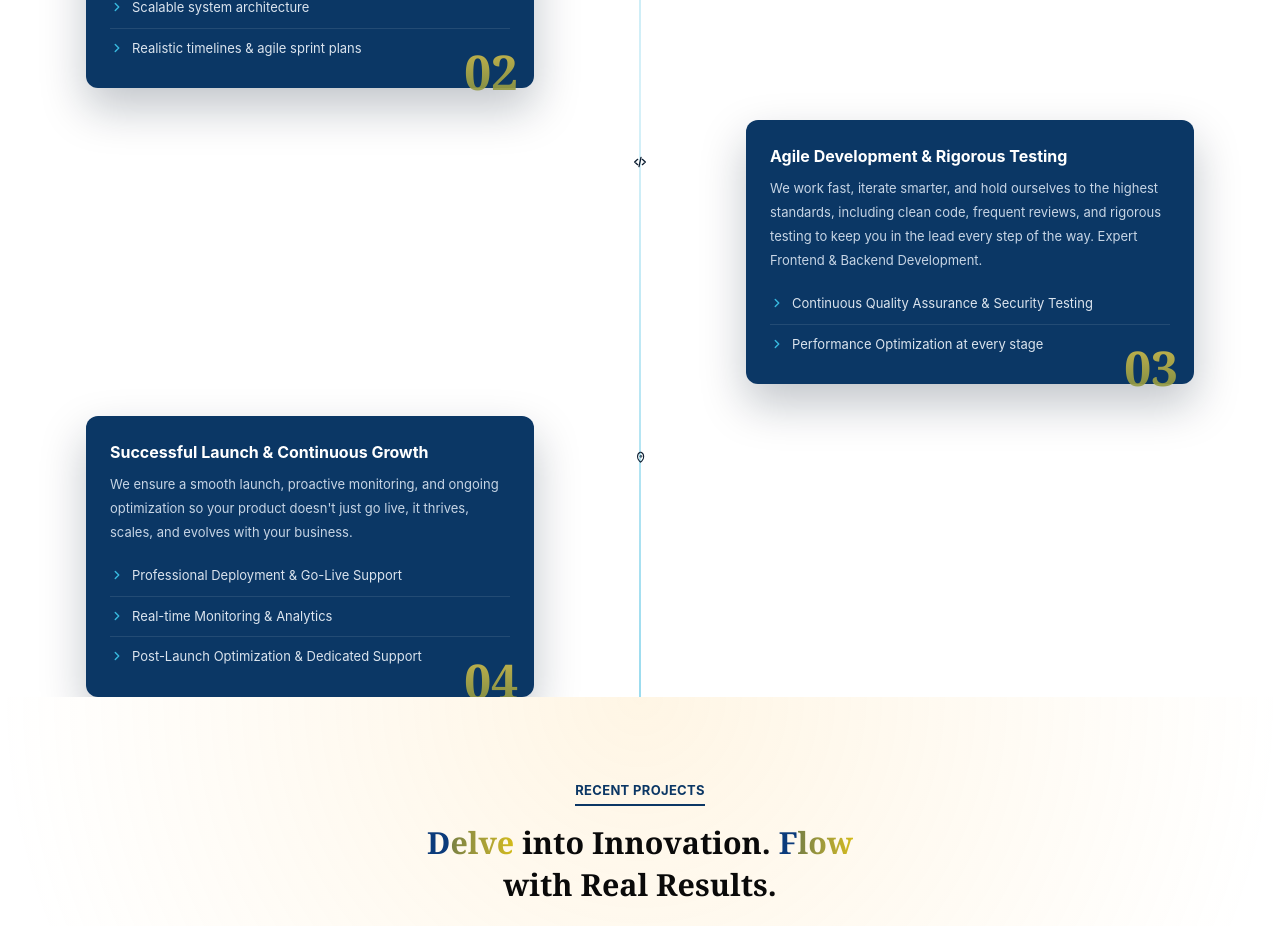
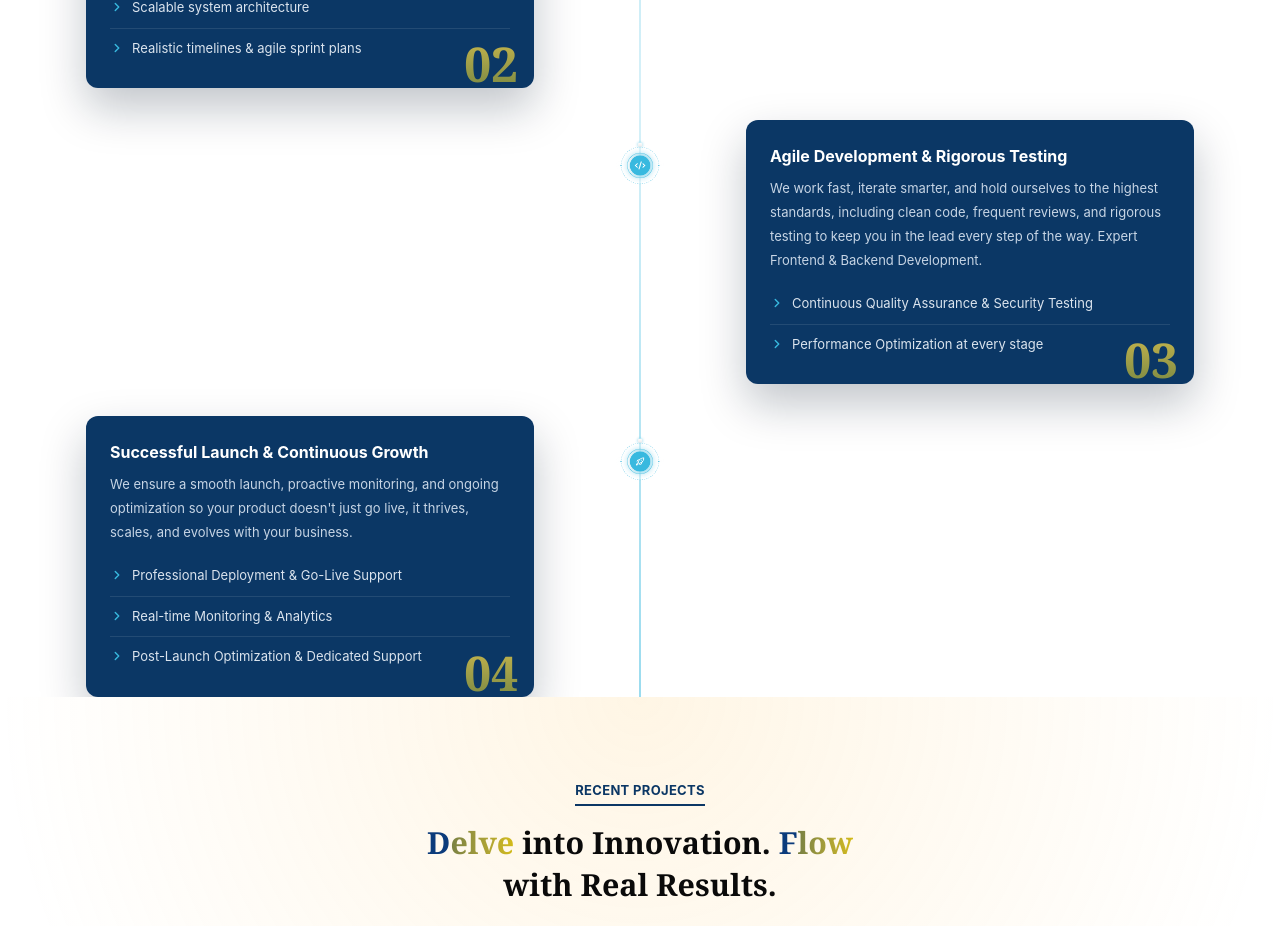
Before and after one commit to abdulbasit-10/Delveflow-Website, a React (Vite) app: page / in a window 1280 px wide. Shown: the part 3760-4686 px from the top of the page. Built offline with nearby package versions, Linux system fonts and the light colour scheme.

Commit message:
making changes in how we work section

```diff
--- a/src/pages/Home.jsx
+++ b/src/pages/Home.jsx
@@ -10,6 +10,8 @@ import Quality_icon from "../assets/quality.png"
 import Support_icon from "../assets/support.png"
 import Discovery_icon from "../assets/discovery.png"
 import Planning_icon from "../assets/planning.png"
+import Agile_icon from "../assets/agile.png"
+import Growth_icon from "../assets/growth.png"
 
 
 // ===== REASONS DATA (for Why Choose Us) =====
@@ -349,18 +351,18 @@ const howWeWorkIcons = {
 />
   ),
   code: (
-    <svg viewBox="0 0 24 24" fill="none" className="h-4 w-4">
-      <path d="M8.5 8L4 12l4.5 4M15.5 8L20 12l-4.5 4M13.5 5l-3 14" stroke="currentColor" strokeWidth="2" strokeLinecap="round" strokeLinejoin="round" />
-    </svg>
+     <img
+  src= {Agile_icon}
+  alt="icon description"
+  className="h-15 w-15 object-contain"
+/>
   ),
   rocket: (
-    <svg viewBox="0 0 24 24" fill="none" className="h-4 w-4">
-      <path
-        d="M13.5 3.5c2.5 1 4 3.6 4 6.8 0 2-1 4.3-2.6 5.9l-2 2-2-2c-1.6-1.6-2.6-3.9-2.6-5.9 0-3.2 1.5-5.8 4-6.8l.6-.2.6.2z"
-        stroke="currentColor" strokeWidth="1.6" strokeLinejoin="round"
-      />
-      <circle cx="13.4" cy="9.6" r="1.3" stroke="currentColor" strokeWidth="1.4" />
-    </svg>
+    <img
+  src= {Growth_icon}
+  alt="icon description"
+  className="h-15 w-15 object-contain"
+/>
   ),
 }
 
@@ -386,7 +388,7 @@ const StepCard = ({ step }) => (
       ))}
     </ul>
     <span
-      className="pointer-events-none absolute -bottom-2 right-4 select-none bg-gradient-to-b from-[#d9c24a] to-[#8a9440] bg-clip-text font-serif text-5xl font-black leading-none text-transparent opacity-90"
+      className="pointer-events-none absolute -bottom-0 right-4 select-none bg-gradient-to-b from-[#d9c24a] to-[#8a9440] bg-clip-text font-serif text-5xl font-black leading-none text-transparent opacity-90"
       aria-hidden="true"
     >
       {step.number}
@@ -852,7 +854,8 @@ const Home = ({ services }) => {
           </div>
 
           <div className="relative mt-16">
-            <div className="absolute left-1/2 top-0 hidden h-full w-px -translate-x-1/2 bg-gradient-to-b from-[#38B9DF] via-[#38B9DF]/40 to-[#38B9DF] md:block" />
+            <div className="absolute left-1/2 top-0 hidden w-px -translate-x-1/2 bg-gradient-to-b from-[#38B9DF] via-[#38B9DF]/40 to-[#38B9DF] md:block"
+     style={{ height: '100%', bottom: '100%' }} />
 
             <div className="flex flex-col gap-8">
               {steps.map((step) => (
```
Also changed, not shown: src/assets/agile.png (added), src/assets/growth.png (added).
